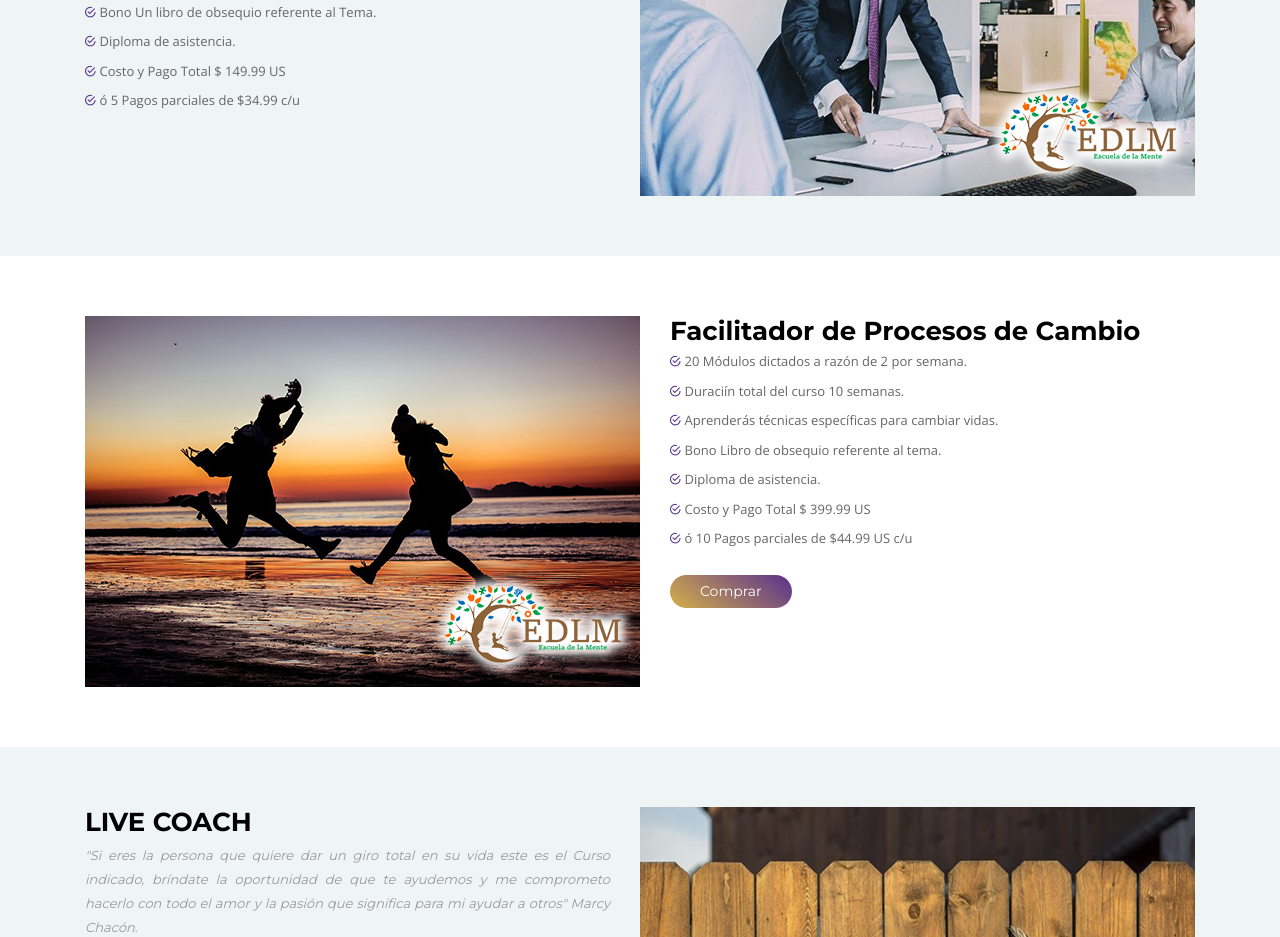
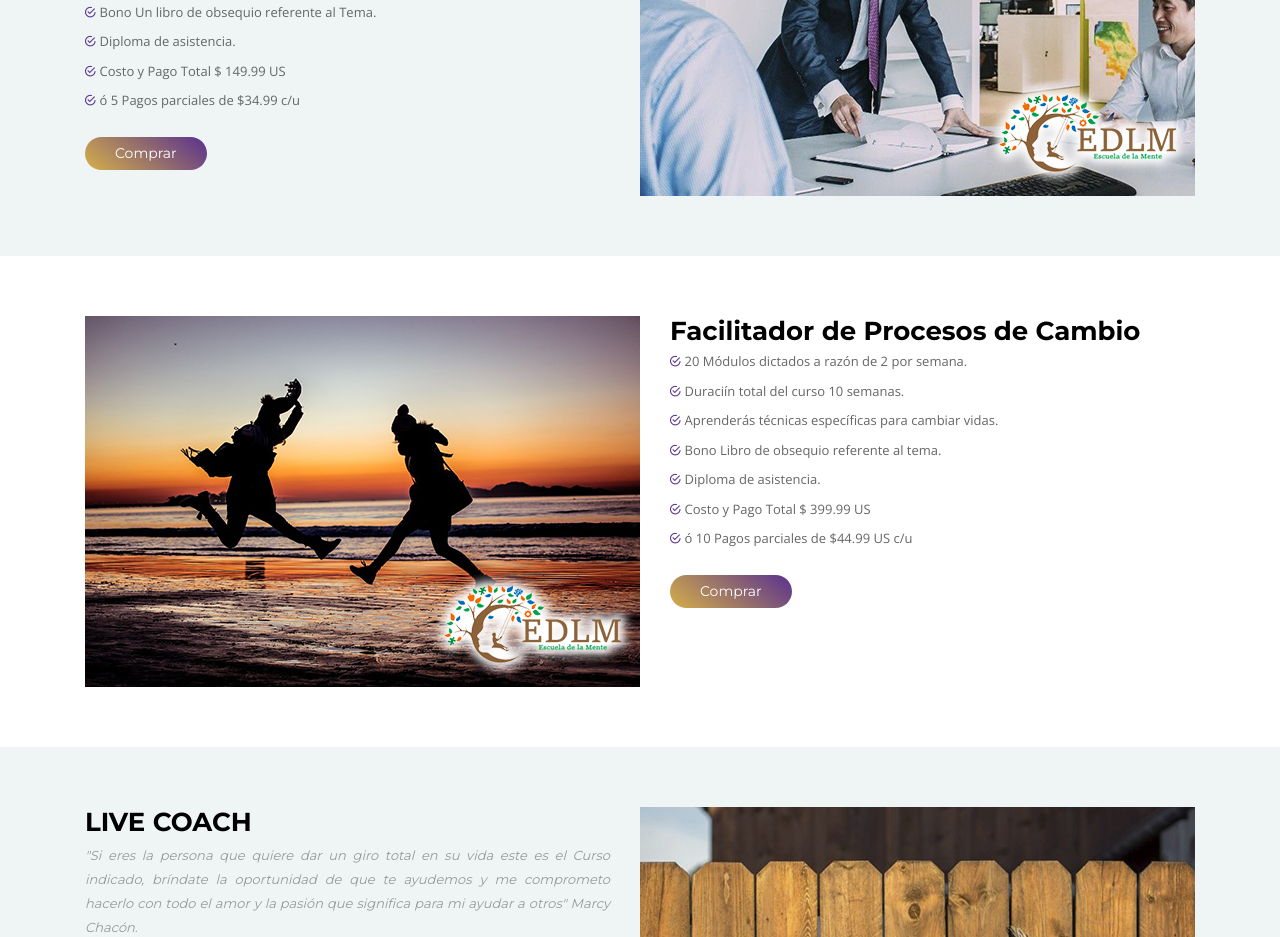
Before and after one commit to jveraxx/Escueladelamente, a plain HTML site: page index.html in a window 1280 px wide. Shown: the part 4698-5635 px from the top of the page. Drawn offline with nearby package versions, Linux system fonts and the light colour scheme; a script that the page names is missing; files whose address does not match are found by name.

Commit message:
Update index.html
aumento del boton de pago uno de los cursos

```diff
--- a/index.html
+++ b/index.html
@@ -325,7 +325,7 @@
                     <li><i class="ion-android-checkmark-circle"></i>ó 5 Pagos parciales de $34.99 c/u</li>
                   </ul>
                   <div id="paypal-button-container"></div>
-                 <!--  <a href="#" class="get-buy-btn">Comprar</a> -->
+                  <a href="#" class="get-buy-btn">Comprar</a>
               </div>
             </div>
           </div>
```
